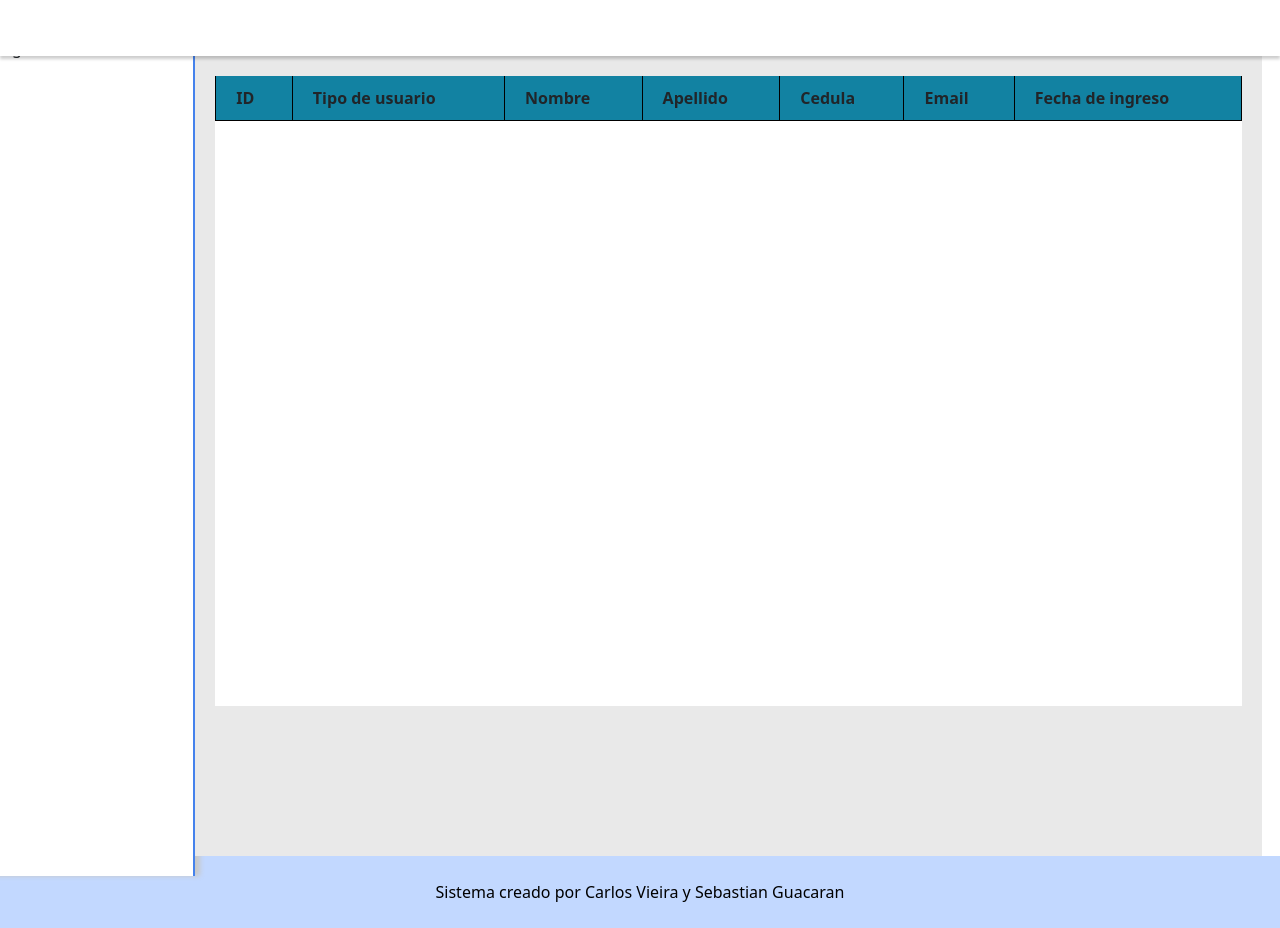
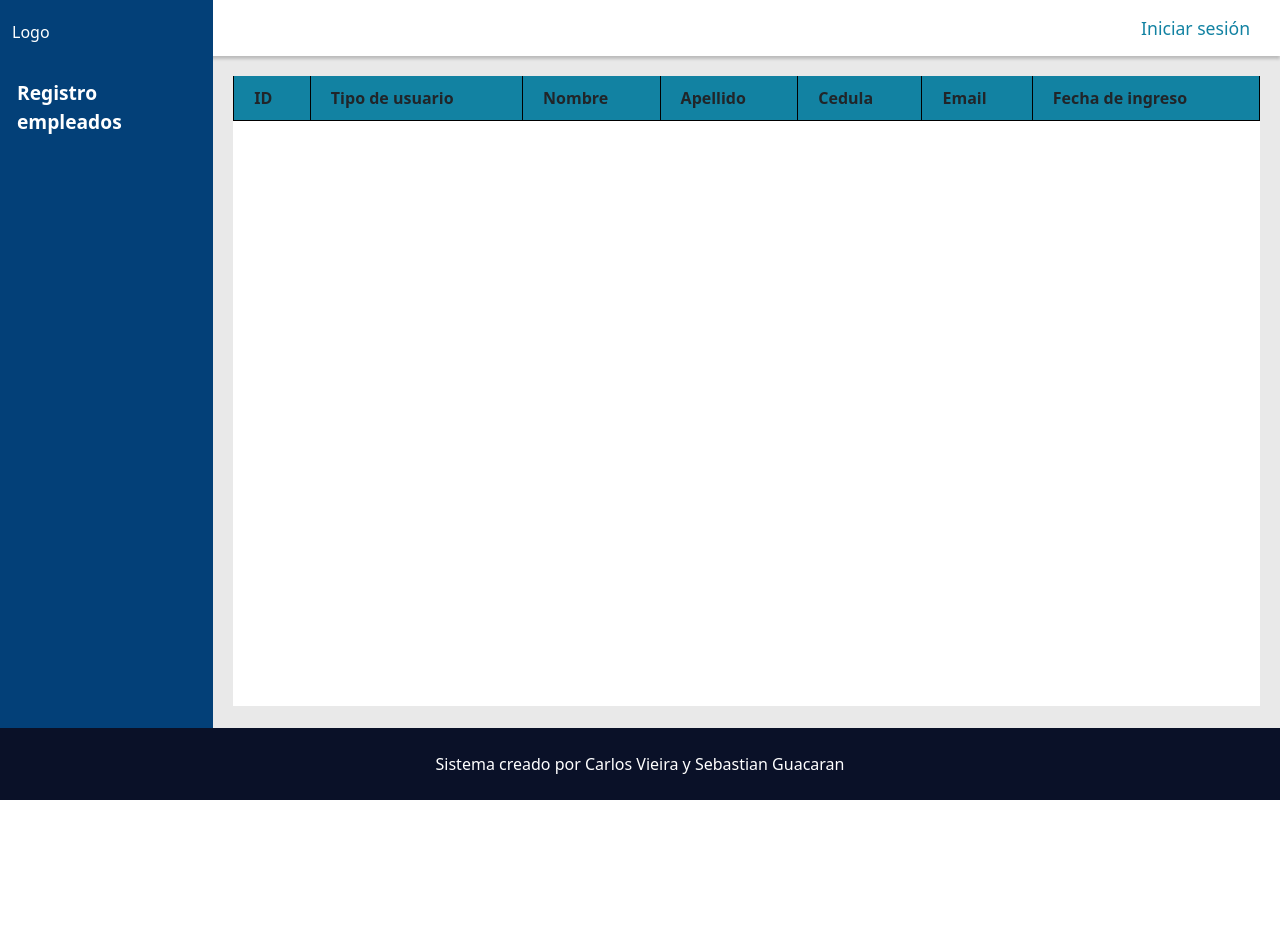
Before and after one commit to carldanvm/rrhh, a PHP site: page /rrhh/vistas/panel_rrhh.php in a window 1280 px wide. After the commit the page ends 800 px from the top, so only its background shows below. Run offline with PHP 8.4, Linux system fonts and the light colour scheme; data that the repository does not hold is empty.

Commit message:
cambio en diseño

```diff
--- a/css/styles.css
+++ b/css/styles.css
@@ -3,6 +3,10 @@
   height: 100%;
   max-height: calc(100vh - 170px);
   overflow-y: auto;
+}
+
+#registrar-empleado-form{
+  margin-bottom: 170px;
 }
 
 #tabla-empleados{
@@ -32,7 +36,7 @@
 }
 
 .encabezado {
-  background-color: #4582ec;
+  background-color: #0a1128;
   padding-block: 15px;
   padding-inline: 30px;
   display: flex;
@@ -47,7 +51,7 @@
 }
 
 .boton-nav {
-  color: #fff;
+  color: white;
   font-size: 1.1rem;
   text-decoration: none;
   transition: color 0.2s;
@@ -55,14 +59,14 @@
 
 .boton-nav:hover {
   opacity: 1;
-  color: #0a1128;
+  color: #72aab9;
 }
 
 .contenedor {
   min-height: calc(100vh - 130px); /* Altura del viewport menos el header y footer */
   background-color: white;
   margin-inline: 50px;
-  min-height: 100vh;
+  min-height: calc(100vh - 158px);
   box-shadow: 0px 0px 5px 0px gray;
   box-sizing: border-box;
   margin: 0;
@@ -137,7 +141,7 @@
 }
 
 .grupo-form-registro{
-  border: 2px solid #4582ec;
+  border: 2px solid #1282a2;
   border-radius: 5px;
   min-height: 455px;
   display: flex;
@@ -149,11 +153,12 @@
 }
 
 body{
-  background-color: #c2d8ff;
+  margin: 0;
+  padding: 0;
 }
 
 footer{
-  background-color: #c2d8ff;
+  background-color: #0a1128;
   color: white;
 }
 
@@ -171,13 +176,11 @@ footer{
   display: flex;
   flex-direction: column;
   gap: 10px;
-  background-color: white;
-  border-right: 2px solid #4582ec;
-  margin-left: -18px;
-  margin-top: -40px;
-  margin-bottom: -20px;
+  background-color: #034078;
   padding-top: 20px;
-  box-shadow: 5px 0px 5px #c8c8c8;
+  z-index: 2;
+  color: white;
+  margin-top: -56px;
 }
 
 .barra-lateral-boton a{
@@ -193,8 +196,12 @@ footer{
   cursor: pointer;
 }
 
+.barra-lateral-logo{
+  padding-bottom: 20px;
+}
+
 .barra-lateral-boton:hover{
-  background-color: #034078;
+  background-color: #001f54;
 }
 
 .contenido-rrhh{
@@ -208,7 +215,7 @@ footer{
 
 .row {
   width: 100%;
-  height: 100vh;
+  height: 100%;
   display: flex;
 }
 
--- a/vistas/includes/footer.php
+++ b/vistas/includes/footer.php
@@ -3,7 +3,7 @@
 
     <footer class="footer mt-auto py-4">
         <div class="container text-center">
-            <span style="color: black;">Sistema creado por Carlos Vieira y Sebastian Guacaran</span>
+            <span>Sistema creado por Carlos Vieira y Sebastian Guacaran</span>
         </div>
     </footer>
 
--- a/vistas/panel_rrhh.php
+++ b/vistas/panel_rrhh.php
@@ -2,32 +2,44 @@
 
 <style>
     /* Ocultar el encabezado solo en esta vista */
-    .encabezado h1{
+    .encabezado h1 {
         display: none;
     }
-    .encabezado{
+
+    .encabezado {
         background-color: white;
+        color: #1282a2;
         box-shadow: 0 3px 3px 0 rgba(0, 0, 0, 0.2);
         position: relative;
     }
-    .contenedor{
+
+    .boton-nav {
+        color: #1282a2;
+    }
+
+    .boton-nav:hover {
+        opacity: 1;
+        color: #0a1128;
+    }
+
+    .contenedor {
         box-shadow: none;
     }
 </style>
 
-<div class="row" style="margin: 0; min-height: 100%; min-width: 100%;">
+<div class="row" style="margin: 0; width: 100%; height: calc(100vh - 128px);">
     <!-- Barra lateral de opciones -->
     <div class="col-2 barra-lateral">
         <div class="barra-lateral-logo">Logo</div>
         <div class="barra-lateral-boton">
-            <a href="index.php?page=registro_empleados" >Registro empleados</a>
+            <a href="index.php?page=registro_empleados">Registro empleados</a>
         </div>
     </div>
 
 
 
     <!-- Contenido principal -->
-    <div class="col-10 contenido-rrhh" >
+    <div class="col-10 contenido-rrhh">
 
         <!-- Mensaje de exito al registrar empleado -->
         <?php
```
Also changed, not shown: vistas/registro_empleados.php (+5 -7 lines).
